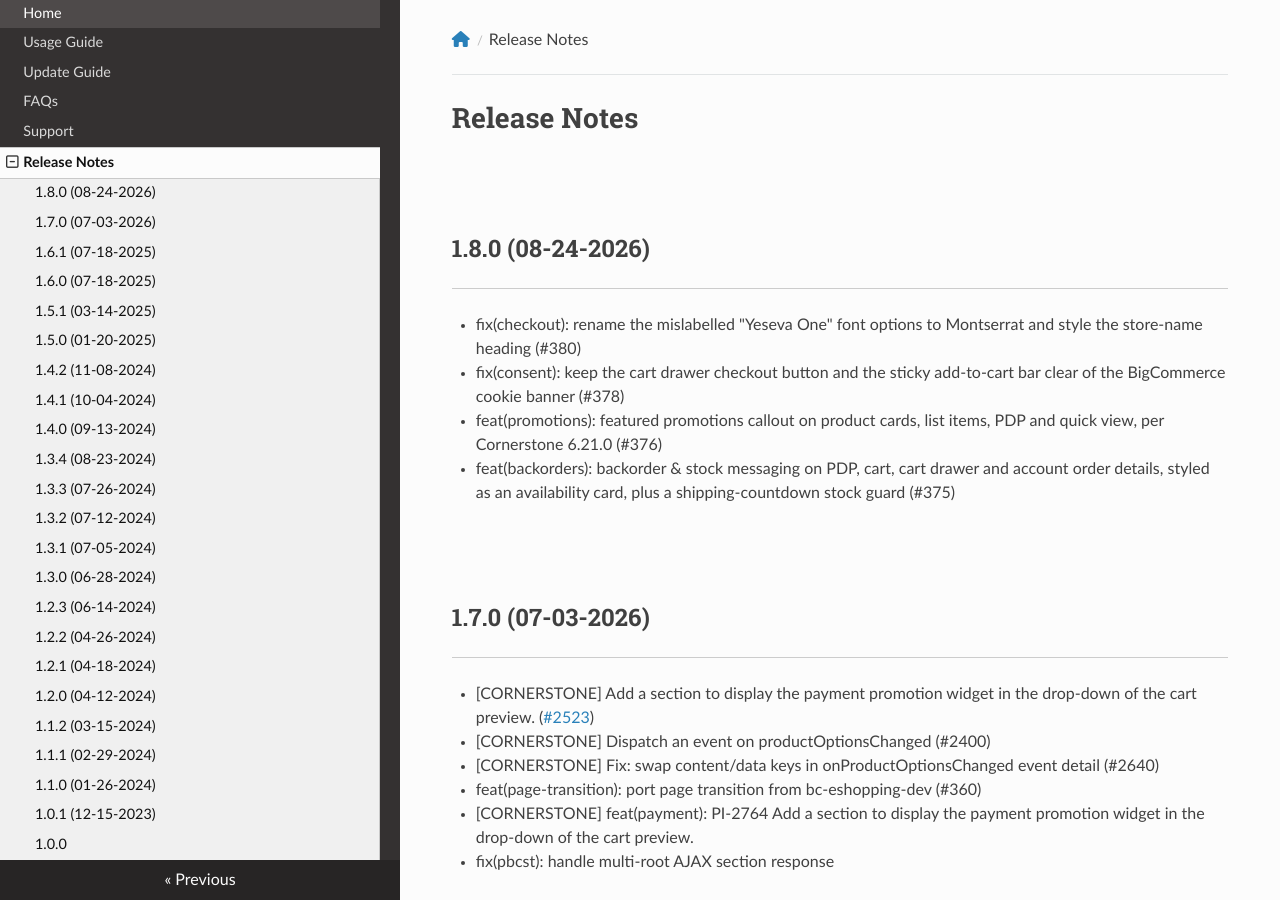
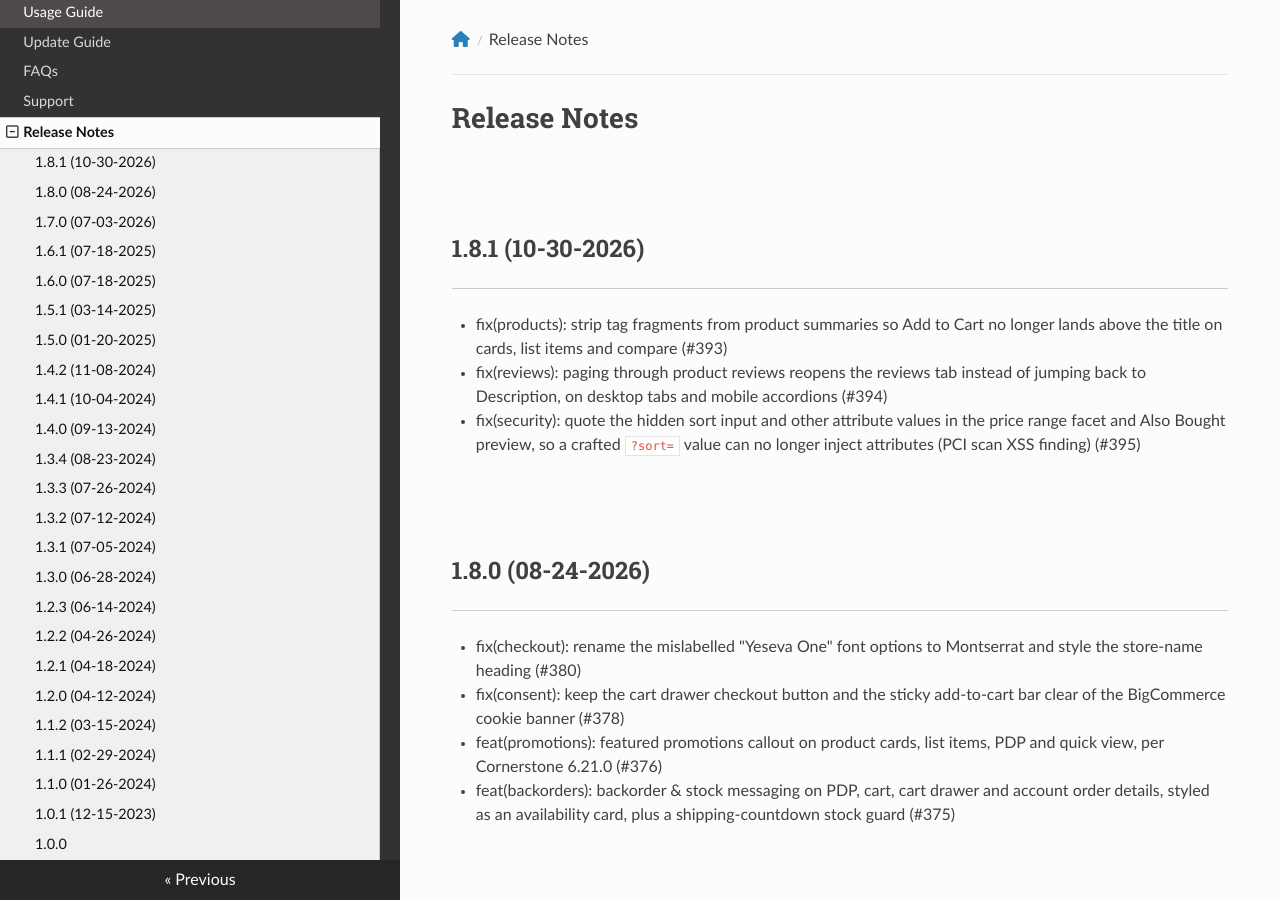
Before and after one commit to allcommerce/bc-kitchenary-docs, an MkDocs documentation site: the page built from docs/changelog.md, in a window 1280 px wide and 900 px high. Built offline with MkDocs 1.6.1, drawn with Linux system fonts in a browser that asks for light colours; nearby versions of some CDN libraries; comment, search, counter and statistics services are not loaded.

Commit message:
docs(changelog): 1.8.1
Co-Authored-By: PapaThemes <contact@papathemes.com>

```diff
--- a/docs/changelog.md
+++ b/docs/changelog.md
@@ -1,4 +1,9 @@
 # Release Notes
+
+## 1.8.1 (10-30-2026)
+- fix(products): strip tag fragments from product summaries so Add to Cart no longer lands above the title on cards, list items and compare (#393)
+- fix(reviews): paging through product reviews reopens the reviews tab instead of jumping back to Description, on desktop tabs and mobile accordions (#394)
+- fix(security): quote the hidden sort input and other attribute values in the price range facet and Also Bought preview, so a crafted `?sort=` value can no longer inject attributes (PCI scan XSS finding) (#395)
 
 ## 1.8.0 (08-24-2026)
 - fix(checkout): rename the mislabelled "Yeseva One" font options to Montserrat and style the store-name heading (#380)
```
